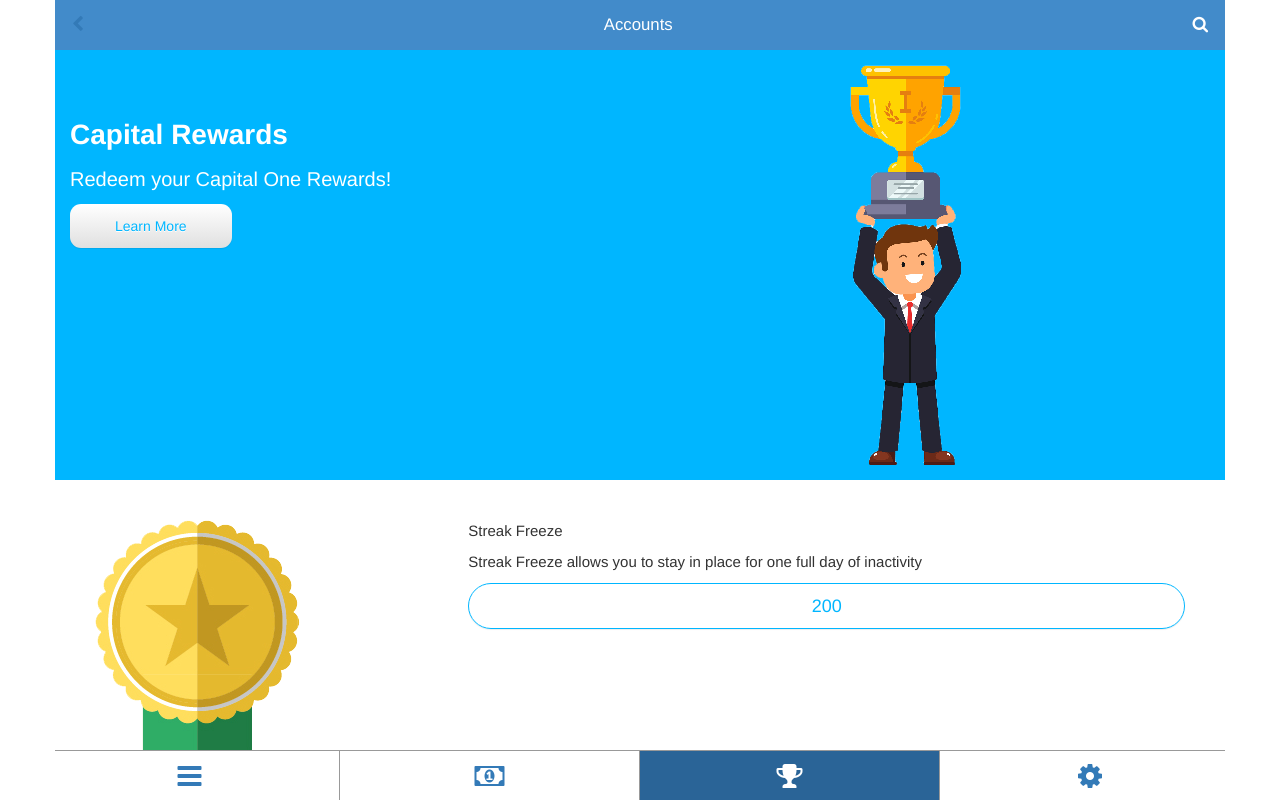
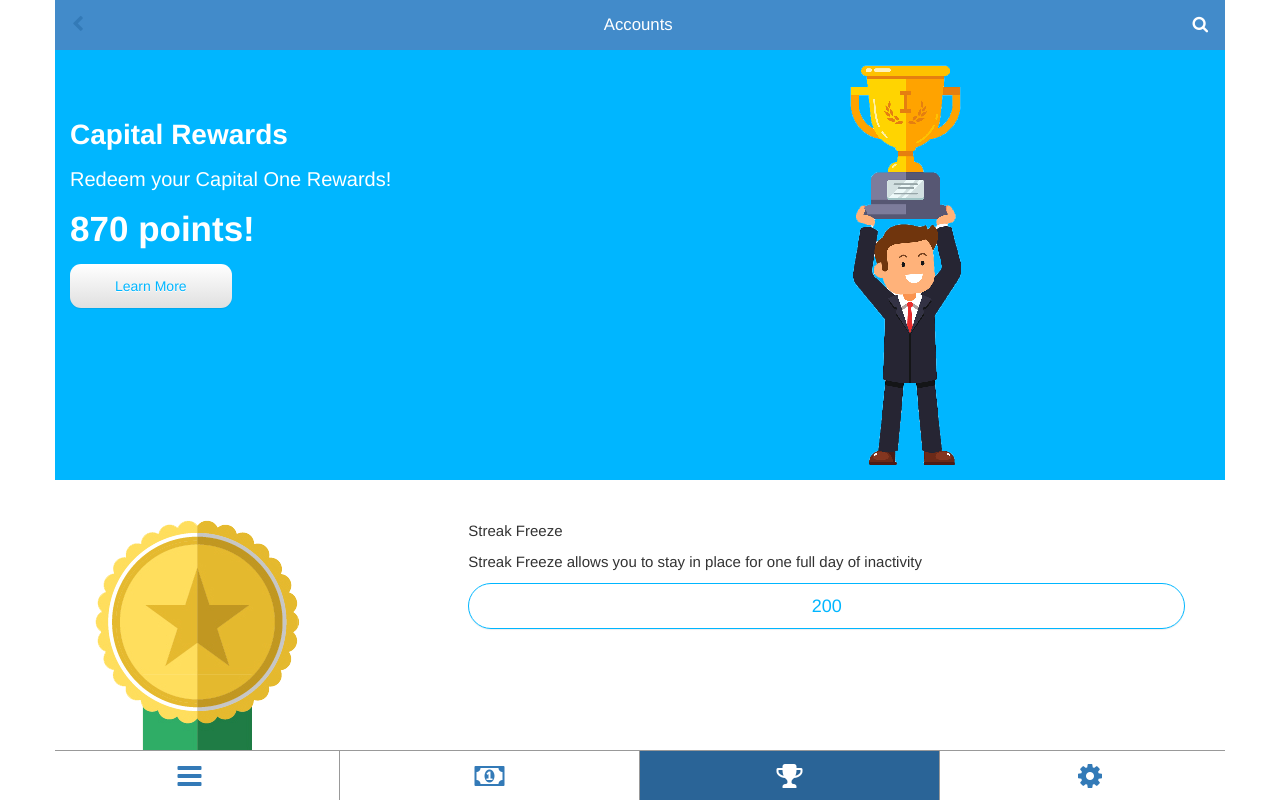
Before and after one commit to frankienicoletti/fam-web, a React (Create React App) app: page /rewards in a window 1280 px wide. Built offline with nearby package versions, Linux system fonts and the light colour scheme.

Commit message:
Update css

```diff
--- a/src/Pages/Rewards.js
+++ b/src/Pages/Rewards.js
@@ -1,5 +1,4 @@
 import React from 'react';
-import { Col, Row } from 'react-bootstrap';
 import { Hero, RewardsCard } from "../components";
 import reward1 from '../images/reward-1.png'
 import reward2 from '../images/reward-2.png'
@@ -42,7 +41,7 @@
 const Rewards = props => {
   return (
     <div>
-      <Hero/>
+      <Hero points={870}/>
       <div className="rewards-wrapper">
         {rewards()}
       </div>
--- a/src/components/Hero/index.js
+++ b/src/components/Hero/index.js
@@ -11,7 +11,7 @@
   );
 };
 
-const Hero = () => {
+const Hero = props => {
   return (
     <Row className="hero">
       <Col xs={8}>
@@ -21,6 +21,7 @@
         <p className="hero-text">
           Redeem your Capital One Rewards!
         </p>
+        <p className="hero-points">{props.points} points!</p>
         <HeroBtn>
           Learn More
         </HeroBtn>
--- a/src/components/Hero/style.css
+++ b/src/components/Hero/style.css
@@ -24,3 +24,6 @@
 .hero-text {
   font-size: 20px;
   font-weight: 100; }
+
+.hero-points {
+  font-size: 35px; }
--- a/src/components/Hero/style.scss
+++ b/src/components/Hero/style.scss
@@ -29,3 +29,7 @@
   font-size: 20px;
   font-weight: 100;
 }
+
+.hero-points {
+  font-size: 35px;
+}
```
